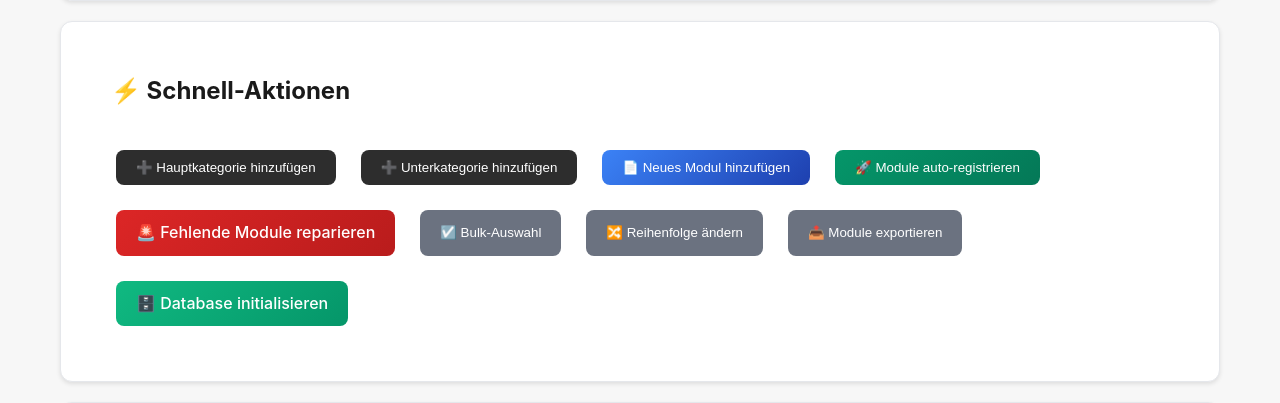
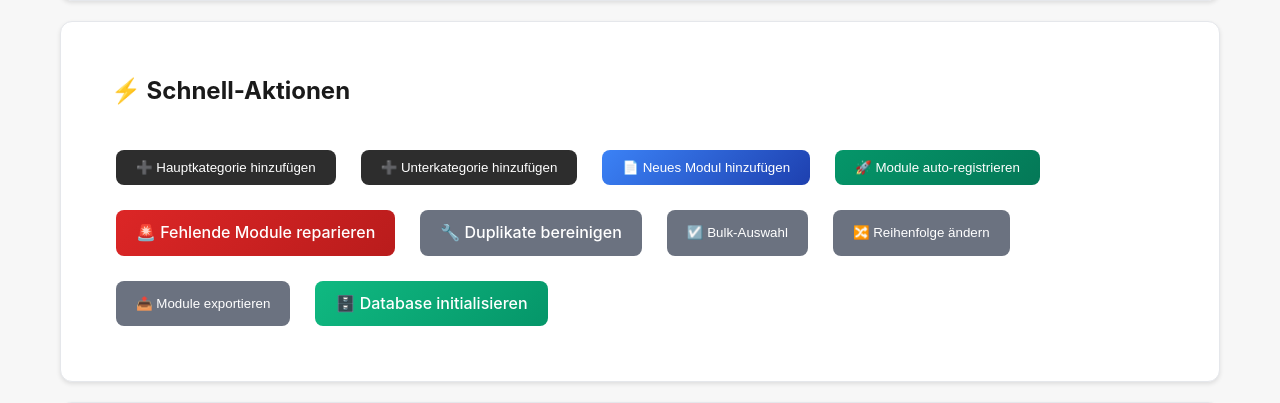
Before and after one commit to dietmarbreihof-beep/didis-premium-app, a Flask app: template templates/admin/modules.html in a window 1280 px wide. Shown: the part 501-904 px from the top of the page. Run offline with Flask 3, Linux system fonts and the light colour scheme; the template is opened without the code that fills it: values that come from a table or form of the project are taken from there, others are empty; data comes from the database, SQL or seed files in the repository.

Commit message:
Add duplicate categories fix button

```diff
--- a/templates/admin/modules.html
+++ b/templates/admin/modules.html
@@ -51,6 +51,11 @@
            style="background: linear-gradient(135deg, #dc2626, #b91c1c); color: white;"
            onclick="return confirm('🚨 Kritische fehlende Module registrieren?\n\nDies fügt wichtige Module wie Tirone Levels, EV Calculator etc. hinzu.')">
             🚨 Fehlende Module reparieren
+        </a>
+        <a href="{{ url_for('fix_duplicate_categories') }}"
+           class="btn secondary"
+           onclick="return confirm('🔧 Doppelte Kategorien bereinigen?\n\nDies führt doppelte Kategorien zusammen und verschiebt alle Module zur ersten Kategorie.')">
+            🔧 Duplikate bereinigen
         </a>
         <button class="btn secondary" onclick="toggleBulkMode()">
             ☑️ Bulk-Auswahl
```
